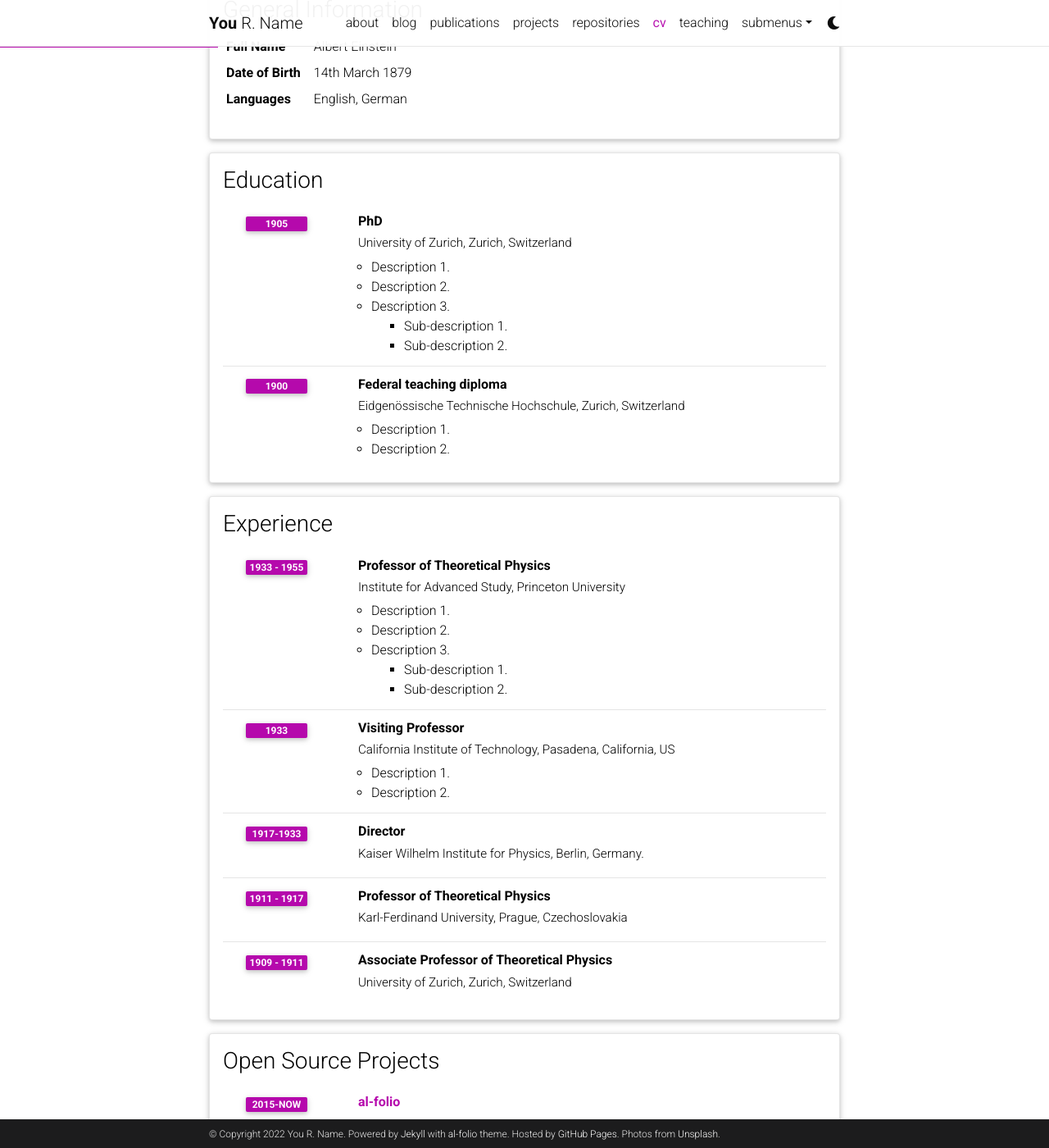
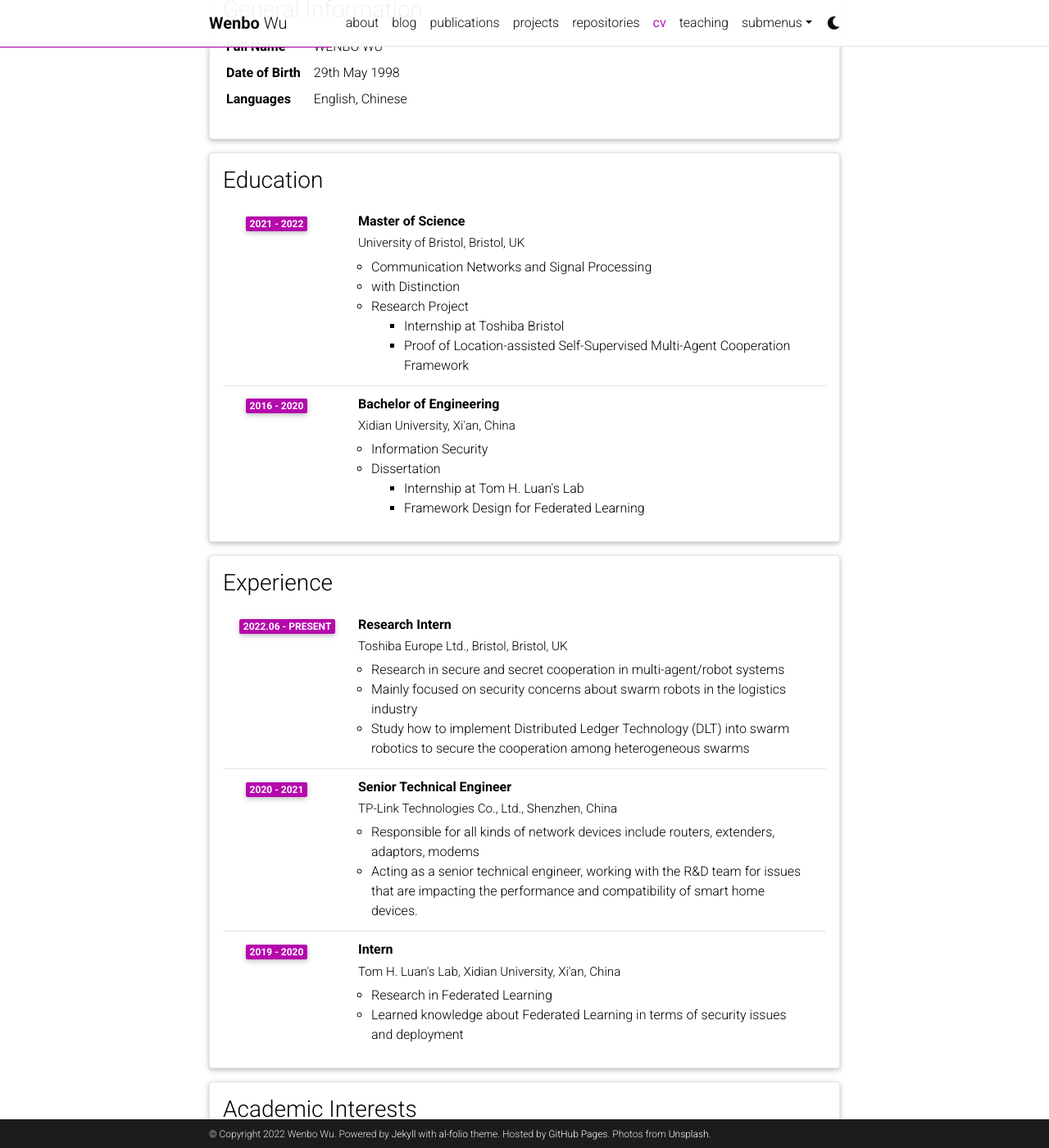
Before and after one commit to hiuiwb/hiuiwb.github.io, a Jekyll site: the page built from _pages/cv.md, in a window 1280 px wide and 1400 px high, scrolled down 207 px. Shown: the whole window at 82% size. Built offline with Jekyll 4.4.1, drawn with Linux system fonts in a browser that asks for light colours; comment, search, counter and statistics services are not loaded; a style sheet for code colours, icons or effects is not loaded; some of the changed text lies outside the part shown.

Commit message:
initialization

```diff
--- a/_config.yml
+++ b/_config.yml
@@ -3,10 +3,10 @@
 # -----------------------------------------------------------------------------
 
 title: blank # the website title (if blank, full name will be used instead)
-first_name: You
-middle_name: R.
-last_name: Name
-email: you@example.com
+first_name: Wenbo
+middle_name:
+last_name: Wu
+email: hiuiwb@gmail.com
 description: > # the ">" symbol means to ignore newlines until "footer_text:"
   A simple, whitespace theme for academics. Based on [*folio](https://github.com/bogoli/-folio) design.
 footer_text: >
@@ -16,10 +16,10 @@ footer_text: >
 keywords: jekyll, jekyll-theme, academic-website, portfolio-website  # add your own keywords or leave empty
 
 lang: en # the language of your site (for example: en, fr, cn, ru, etc.)
-icon: ⚛️  # the emoji used as the favicon (alternatively, provide image name in /assets/img/)
-
-url: https://alshedivat.github.io # the base hostname & protocol for your site
-baseurl: /al-folio # the subpath of your site, e.g. /blog/
+icon: coding.png  # the emoji used as the favicon (alternatively, provide image name in /assets/img/)
+# ⚛️
+url: https://hiuiwb.github.io # the base hostname & protocol for your site
+baseurl: # the subpath of your site, e.g. /blog/
 last_updated: false # set to true if you want to display last updated in the footer
 impressum_path:  # set to path to include impressum link in the footer, use the same path as permalink in a page, helps to conform with EU GDPR
 
@@ -67,12 +67,12 @@ og_image: # The site-wide (default for all links) Open Graph preview image
 # Social integration
 # -----------------------------------------------------------------------------
 
-github_username: # your GitHub user name
+github_username: hiuiwb # your GitHub user name
 gitlab_username: # your GitLab user name
-twitter_username: # your Twitter handle
+twitter_username: hiuiwb # your Twitter handle
 mastodon_username: # your mastodon instance+username in the format instance.tld/@username
 linkedin_username: # your LinkedIn user name
-telegram_username: # your Telegram user name
+telegram_username: hiuiwb # your Telegram user name
 scholar_userid: # your Google Scholar ID
 semanticscholar_id: # your Semantic Scholar ID
 whatsapp_number: # your WhatsApp number (full phone number in international format. Omit any zeroes, brackets, or dashes when adding the phone number in international format.)
@@ -92,12 +92,12 @@ lastfm_id: # your lastfm id
 spotify_id: # your spotify id
 pinterest_id: # your pinterest id
 unsplash_id: # your unsplash id
-instagram_id: # your instagram id
+instagram_id: hiwwb # your instagram id
 facebook_id: # your facebook id
 discord_id: # your discord id (18-digit unique numerical identifier)
 
 contact_note: >
-  You can even add a little note about which of these is the best way to reach you.
+  Welecome to contact me.
 
 # -----------------------------------------------------------------------------
 # Analytics and search engine verification
@@ -113,9 +113,9 @@ bing_site_verification:  # out your bing-site-verification ID (Bing Webmaster)
 # Blog
 # -----------------------------------------------------------------------------
 
-blog_name: al-folio # blog_name will be displayed in your blog page
+blog_name: Tech Blogs # blog_name will be displayed in your blog page
 blog_nav_title: blog # your blog must have a title for it to be displayed in the nav bar
-blog_description: a simple whitespace theme for academics
+blog_description: The knowledge in computer technologies.
 permalink: /blog/:year/:title/
 
 # Pagination
@@ -297,7 +297,7 @@ external_links:
 # -----------------------------------------------------------------------------
 
 imagemagick:
-  enabled: true # enables responsive images for your site (recomended, see https://github.com/alshedivat/al-folio/issues/537)
+  enabled: false # enables responsive images for your site (recomended, see https://github.com/alshedivat/al-folio/issues/537)
   widths:
     - 480
     - 800
@@ -319,6 +319,13 @@ imagemagick:
 jekyll-diagrams:
     # configuration, see https://github.com/zhustec/jekyll-diagrams.
     # feel free to comment out this section if not using jekyll diagrams.
+    graphviz:
+      # configurations for graphviz
+    blockdiag:
+      # configurations for blockdiag
+    syntrax:
+      # configurations for syntrax
+    # and so on
 
 
 # -----------------------------------------------------------------------------
--- a/_data/cv.yml
+++ b/_data/cv.yml
@@ -2,96 +2,90 @@
   type: map
   contents:
     - name: Full Name
-      value: Albert Einstein
+      value: WENBO WU
     - name: Date of Birth
-      value: 14th March 1879
+      value: 29th May 1998
     - name: Languages
-      value: English, German
+      value: English, Chinese
 
 - title: Education
   type: time_table
   contents:
-    - title: PhD
-      institution: University of Zurich, Zurich, Switzerland
-      year: 1905
+    - title: Master of Science
+      institution: University of Bristol, Bristol, UK
+      year: 2021 - 2022
       description:
-        - Description 1.
-        - Description 2.
-        - title: Description 3.
+        - Communication Networks and Signal Processing
+        - with Distinction
+        - title: Research Project
           contents:
-            - Sub-description 1.
-            - Sub-description 2.
-    - title: Federal teaching diploma
-      institution: Eidgenössische Technische Hochschule, Zurich, Switzerland
-      year: 1900
+            - Internship at Toshiba Bristol
+            - Proof of Location-assisted Self-Supervised Multi-Agent Cooperation Framework
+    - title: Bachelor of Engineering
+      institution: Xidian University, Xi'an, China
+      year: 2016 - 2020
       description:
-        - Description 1.
-        - Description 2.
+        - Information Security
+        - title: Dissertation
+          contents:
+            - Internship at Tom H. Luan's Lab
+            - Framework Design for Federated Learning
 
 - title: Experience
   type: time_table
   contents:
-    - title: Professor of Theoretical Physics
-      institution: Institute for Advanced Study, Princeton University
-      year: 1933 - 1955
+    - title: Research Intern
+      institution: Toshiba Europe Ltd.,  Bristol, Bristol, UK
+      year: 2022.06 - present
       description:
-        - Description 1.
-        - Description 2.
-        - title: Description 3.
-          contents:
-            - Sub-description 1.
-            - Sub-description 2.
-    - title: Visiting Professor
-      institution: California Institute of Technology, Pasadena, California, US
-      year: 1933
+        - Research in secure and secret cooperation in multi-agent/robot systems
+        - Mainly focused on security concerns about swarm robots in the logistics industry
+        - Study how to implement Distributed Ledger Technology (DLT) into swarm robotics to secure the cooperation among heterogeneous swarms
+    - title: Senior Technical Engineer
+      institution: TP-Link Technologies Co., Ltd., Shenzhen, China
+      year: 2020 - 2021
       description:
-        - Description 1.
-        - Description 2.
+        - Responsible for all kinds of network devices include routers, extenders, adaptors, modems
+        - Acting as a senior technical engineer, working with the R&D team for issues that are impacting the performance and compatibility of smart home devices.
 
-    - title: Director
-      institution: Kaiser Wilhelm Institute for Physics, Berlin, Germany.
-      year: 1917-1933
+    - title: Intern
+      institution: Tom H. Luan's Lab, Xidian University, Xi'an, China
+      year: 2019 - 2020
+      description:
+        - Research in Federated Learning
+        - Learned knowledge about Federated Learning in terms of security issues and deployment
 
-    - title: Professor of Theoretical Physics
-      institution: Karl-Ferdinand University, Prague, Czechoslovakia
-      year: 1911 - 1917
-      description:
 
-    - title: Associate Professor of Theoretical Physics
-      institution: University of Zurich, Zurich, Switzerland
-      year: 1909 - 1911
+# - title: Open Source Projects
+#   type: time_table
+#   contents:
+#     - title: <a href="https://github.com/alshedivat/al-folio">al-folio</a>
+#       year: 2015-now
+#       description: A beautiful, simple, clean, and responsive Jekyll theme for academics.
 
-- title: Open Source Projects
-  type: time_table
-  contents:
-    - title: <a href="https://github.com/alshedivat/al-folio">al-folio</a>
-      year: 2015-now
-      description: A beautiful, simple, clean, and responsive Jekyll theme for academics.
-
-- title: Honors and Awards
-  type: time_table
-  contents:
-    - year: 1921
-      items:
-        - Nobel Prize in Physics
-        - Matteucci Medal
-    - year: 2029
-      items:
-        - Max Planck Medal
+# - title: Honors and Awards
+#   type: time_table
+#   contents:
+#     - year: 1921
+#       items:
+#         - Nobel Prize in Physics
+#         - Matteucci Medal
+#     - year: 2029
+#       items:
+#         - Max Planck Medal
 
 - title: Academic Interests
-  type: nested_list
+  # type: nested_list
+  type: list
+  # contents:
+  #   - title: Security and Privacy in Federated Learning
   contents:
-    - title: Topic 1.
-      items:
-        - Description 1.
-        - Description 2.
-    - title: Topic 2.
-      items:
-        - Description 1.
-        - Description 2.
+    - Security and Privacy in Federated Learning
+    - Secure Cooperation Framework for Multi-Agetn/Robot System
+    - Communication Networks
+    - Blockchain, Distributed Ledger Technology
 
 - title: Other Interests
   type: list
   contents:
-    - <u>Hobbies:</u> Hobby 1, Hobby 2, etc.
+    - <u>Hobbies:</u> Swimming, Table Tennis, etc.
```
Also changed, not shown: _data/repositories.yml (+3 -9 lines), _news/announcement_1.md (+2 -2 lines), _pages/about.md (+4 -4 lines), _pages/cv.md (+1 -1 lines), assets/img/Profile.jpg (added), assets/img/coding.png (added), 1 other file.
